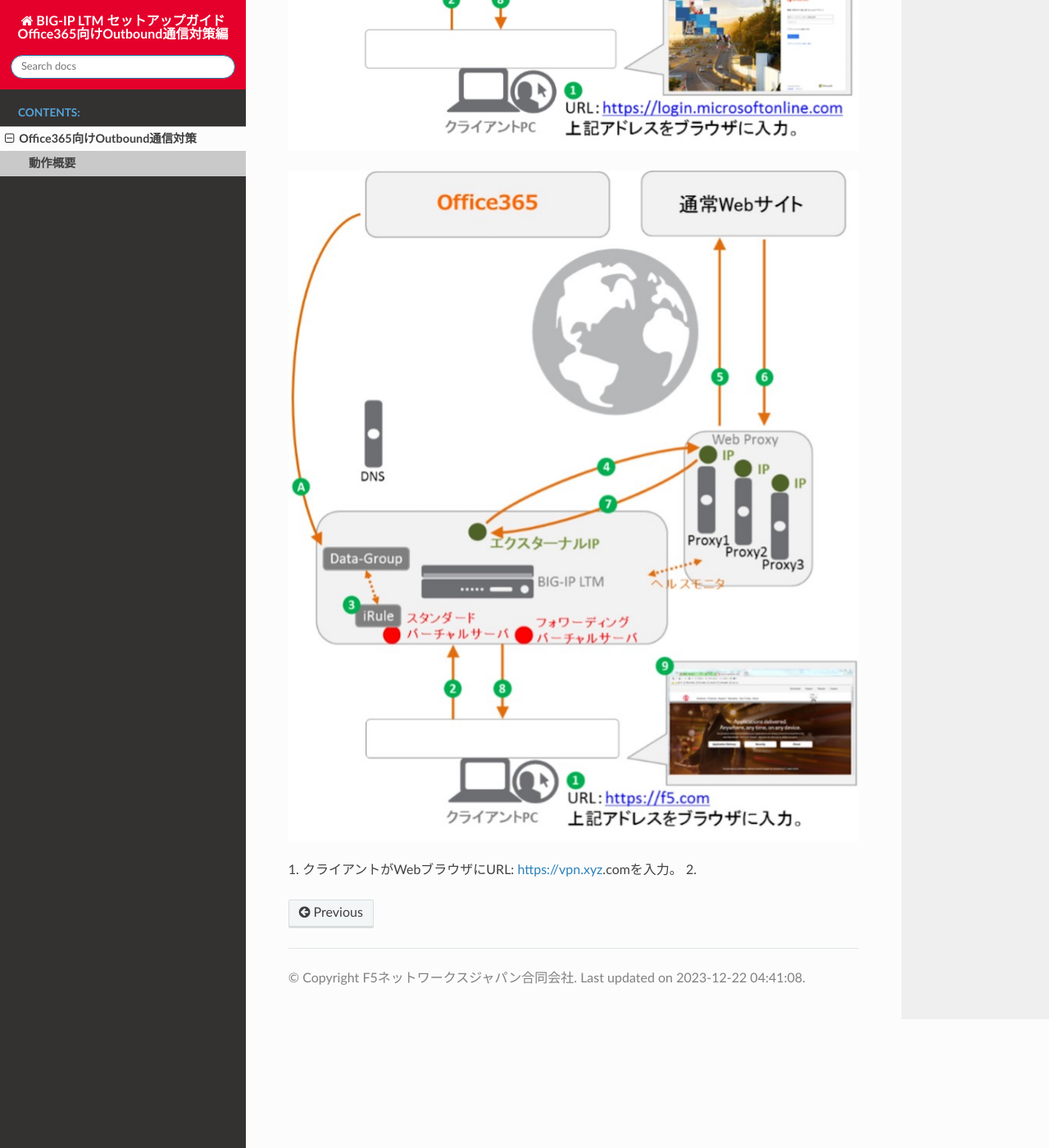
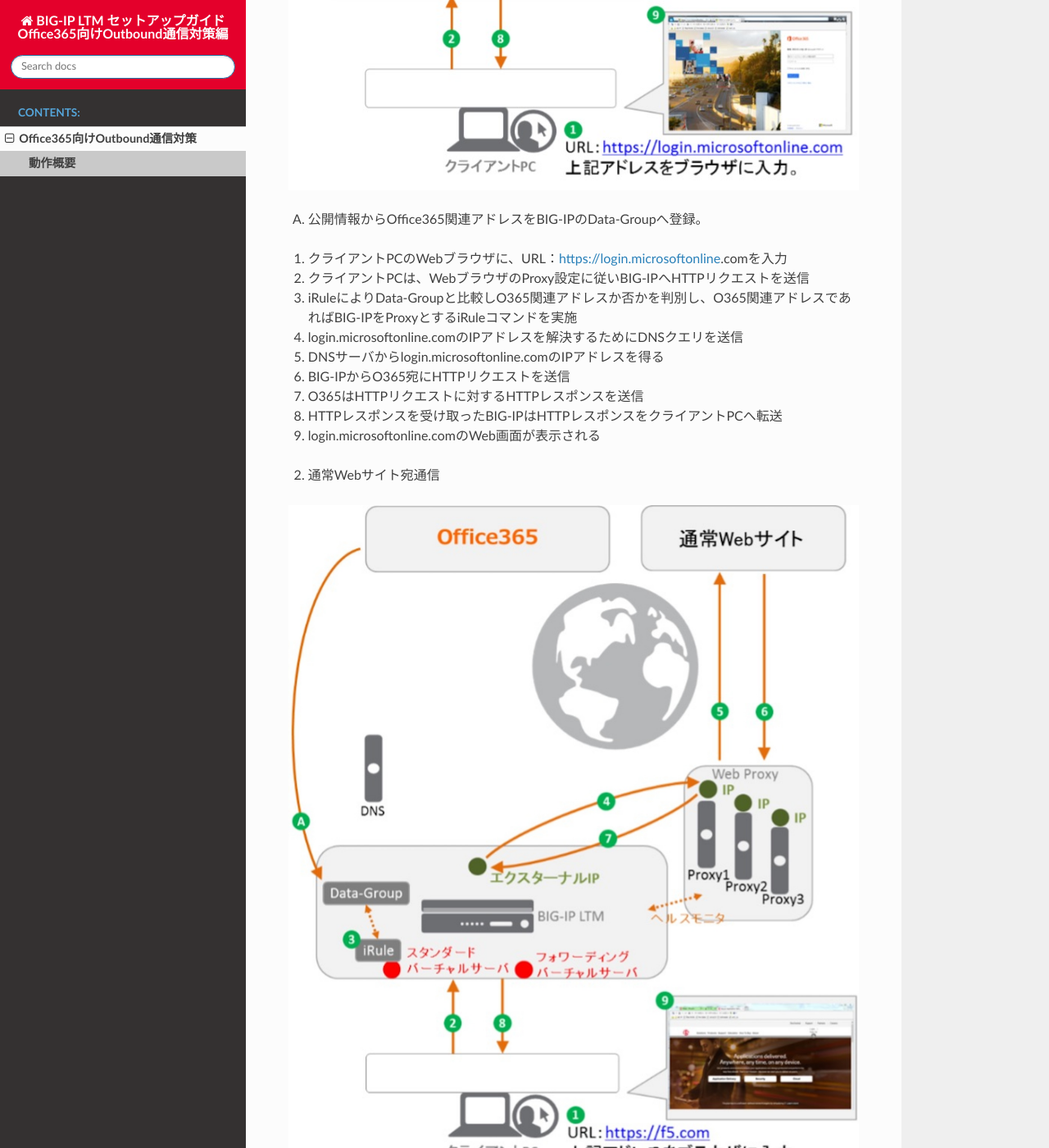
Before and after one commit to BeF5/f5j-local-breakout, a Sphinx documentation site: the page built from docs/content02/module01/module01.rst, in a window 1280 px wide and 1400 px high, scrolled down 843 px. Shown: the whole window at 82% size. Built offline with Sphinx 7.4.7 and the Read the Docs theme 2.0.0, drawn with Linux system fonts in a browser that asks for light colours; some of the changed text lies outside the part shown.

Commit message:
Update module01.rst

```diff
--- a/docs/content02/module01/module01.rst
+++ b/docs/content02/module01/module01.rst
@@ -3,9 +3,39 @@
 
 本ソリューションは、以下のような流れで動作します。
 
+1. Office365宛通信
 
 .. figure:: images/Picture1.jpg
+
+
+A)	公開情報からOffice365関連アドレスをBIG-IPのData-Groupへ登録。
+
+
+1. クライアントPCのWebブラウザに、URL：https://login.microsoftonline.comを入力
+2. クライアントPCは、WebブラウザのProxy設定に従いBIG-IPへHTTPリクエストを送信
+3. iRuleによりData-Groupと比較しO365関連アドレスか否かを判別し、O365関連アドレスであればBIG-IPをProxyとするiRuleコマンドを実施
+4. login.microsoftonline.comのIPアドレスを解決するためにDNSクエリを送信
+5. DNSサーバからlogin.microsoftonline.comのIPアドレスを得る
+6. BIG-IPからO365宛にHTTPリクエストを送信
+7. O365はHTTPリクエストに対するHTTPレスポンスを送信
+8. HTTPレスポンスを受け取ったBIG-IPはHTTPレスポンスをクライアントPCへ転送
+9. login.microsoftonline.comのWeb画面が表示される
+
+
+2. 通常Webサイト宛通信
+
 .. figure:: images/Picture2.jpg
 
-1. クライアントがWebブラウザにURL: https://vpn.xyz.comを入力。
-2.
+
+A)	公開情報からOffice365関連アドレスをBIG-IPのData-Groupへ登録
+
+
+1. クライアントがWebブラウザに、URL：https://f5.comを入力。
+2. クライアントPCは、WebブラウザのProxy設定に従いBIG-IPへHTTPリクエストを送信
+3. iRuleによりData-Groupと比較しO365関連アドレスか否かを判別し、O365関連アドレスに含まれていなければiRuleコマンドによりWeb Proxyが含まれたPoolを選定
+4. 選定されたPoolの中から1台を選定し、Web Proxy宛に通信を転送
+5. Web ProxyからO365宛にHTTPリクエストを送信
+6. O365はHTTPリクエストに対するHTTPレスポンスを送信
+7. HTTPレスポンスを受け取ったWeb ProxyはHTTPレスポンスをBIG-IPへ転送
+8. BIG-IPはクライアントPCへそれを転送
+9. f5.comのWeb画面が表示される
```
